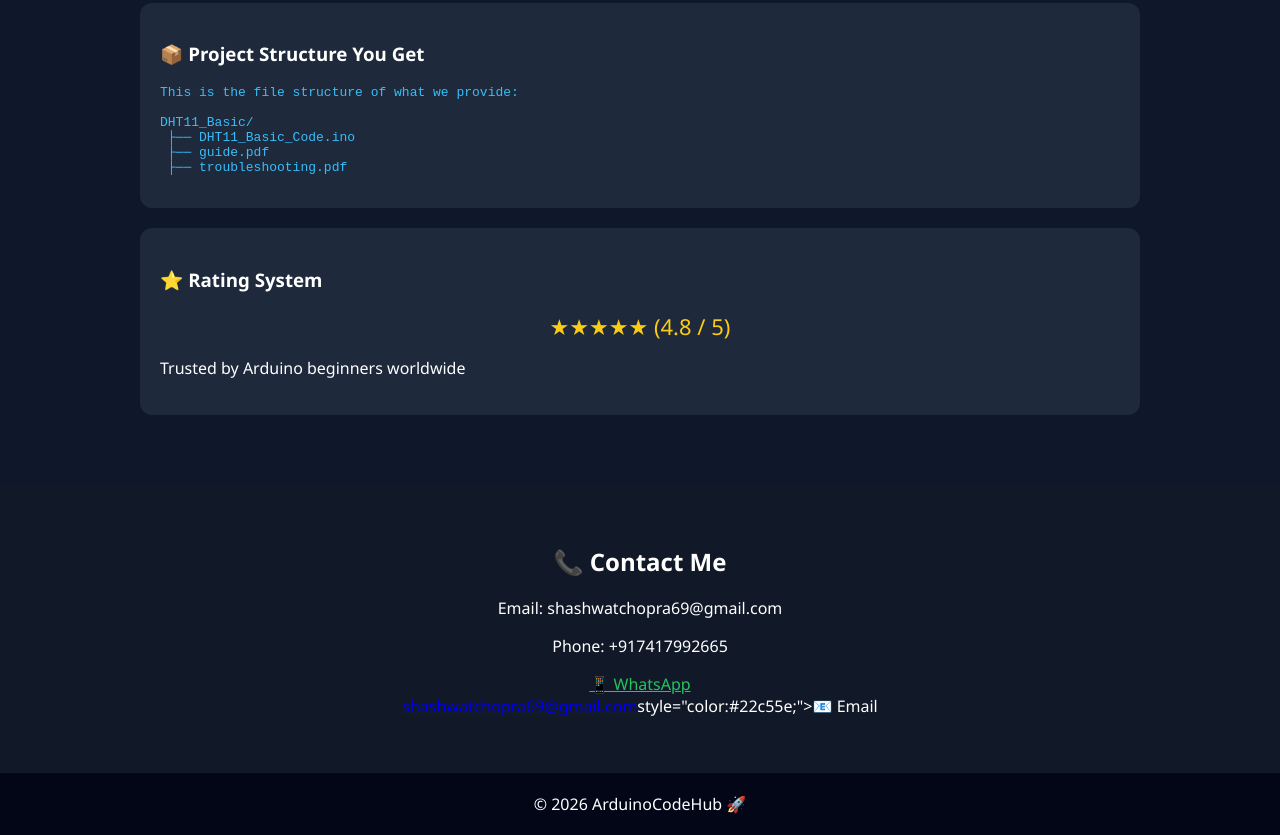
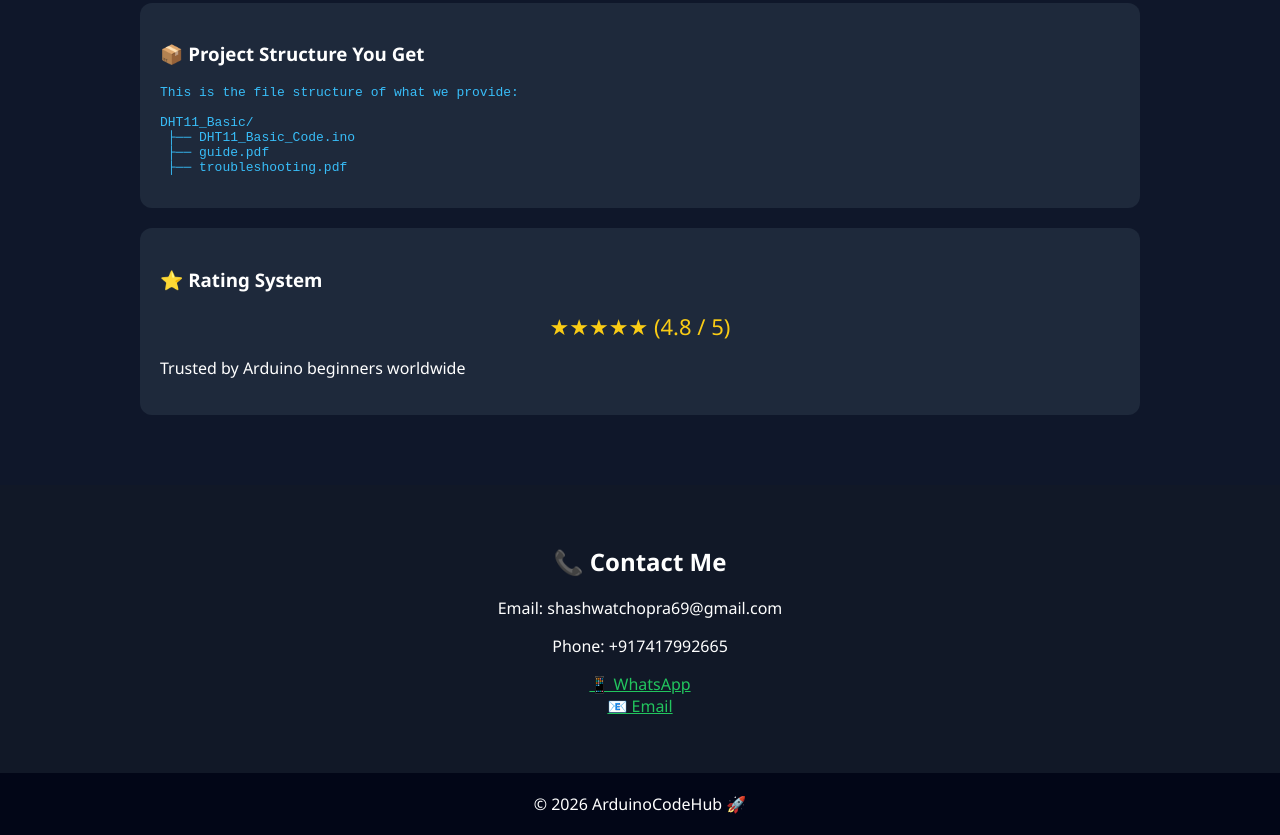
Before and after one commit to ShashwatArduino/arduino-code-selling, a plain HTML site: page index.html in a window 1280 px wide. Shown: the part 2223-3058 px from the top of the page. Drawn offline with Linux system fonts and the light colour scheme.

Commit message:
Update index.html

```diff
--- a/index.html
+++ b/index.html
@@ -244,7 +244,7 @@ DHT11_Basic/
 
 <p>
   <a href="https://wa.me/917417992665" style="color:#22c55e;">📱 WhatsApp</a><br>
-  <a href="mailto:shashwatchopra69@gmail.com">shashwatchopra69@gmail.com</a>style="color:#22c55e;">📧 Email</a>
+  <a href="mailto:shashwatchopra69@gmail.com" style="color:#22c55e;">📧 Email</a>
 </p>
 
 </div>
```
